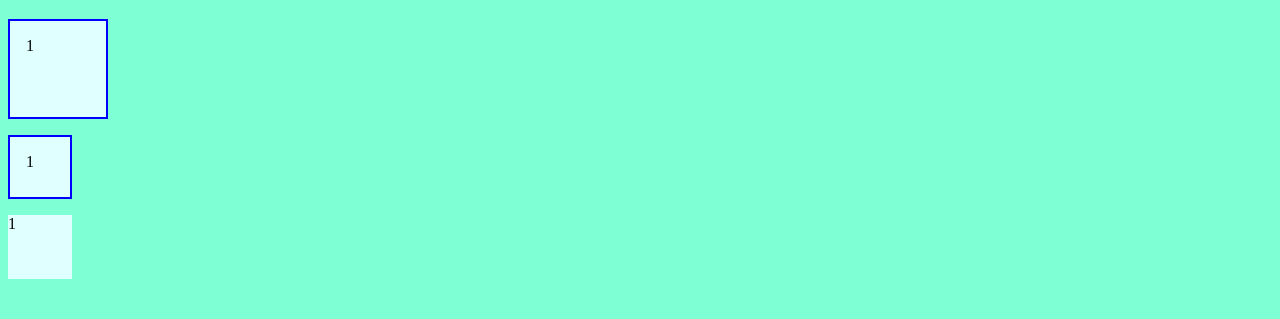
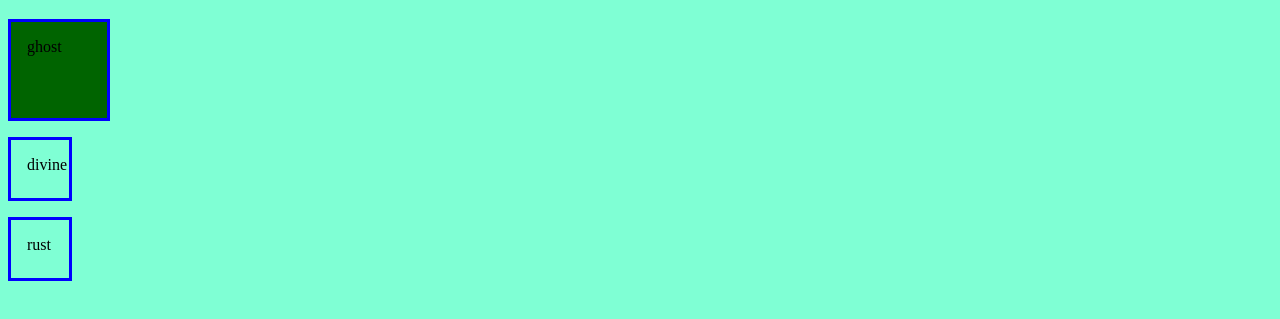
Before and after one commit to coderkaushal/Pepcoding, a website: page webscraping/CSS_Core/boxSizing.html in a window 1280 px wide. Shown: the part 133-452 px from the top of the page. Drawn offline with Linux system fonts and the light colour scheme.

Commit message:
added upto boxsizing

```diff
--- a/webscraping/CSS_Core/boxSizing.html
+++ b/webscraping/CSS_Core/boxSizing.html
@@ -28,10 +28,10 @@
         /*visible height = 64px+ 16+16+2+2=100px */
         /*width*/
         .one {
-            border:2px solid blue;
+            border:3px solid blue;
             height:64px;
             width:64px;
-            background-color:lightcyan;
+            background-color:darkgreen;
             margin-bottom:1rem;
             padding:16px;
         }
@@ -40,25 +40,31 @@
         .border-box {
             box-sizing: border-box;
 
-            border:2px solid blue;
+            border:3px solid blue;
             height:64px;
             width:64px;
-            background-color:lightcyan;
+            background-color:dark green;
             margin-bottom:1rem;
+            text-size-adjust:2rem;
             padding:16px;
         }
         .withnothing {
+            border:3px solid blue;
+            box-sizing:border-box;
             height:64px;
             width:64px;
-            background-color:lightcyan;
+            margin-bottom:1rem;
+            padding:16px;
+            text-size-adjust:2rem;
+            background-color:dark green;
 
         }
     </style>
 <body>
     <h1>WELCOME TO RADHIKA PRINTING PRESS</h1>
-    <div class="one">1</div>
-    <div class="border-box">1</div>
-    <div class="withnothing">1</div>
+    <div class="one">ghost</div>
+    <div class="border-box">divine</div>
+    <div class="withnothing">rust</div>
 </body>
 
 </html>
```
